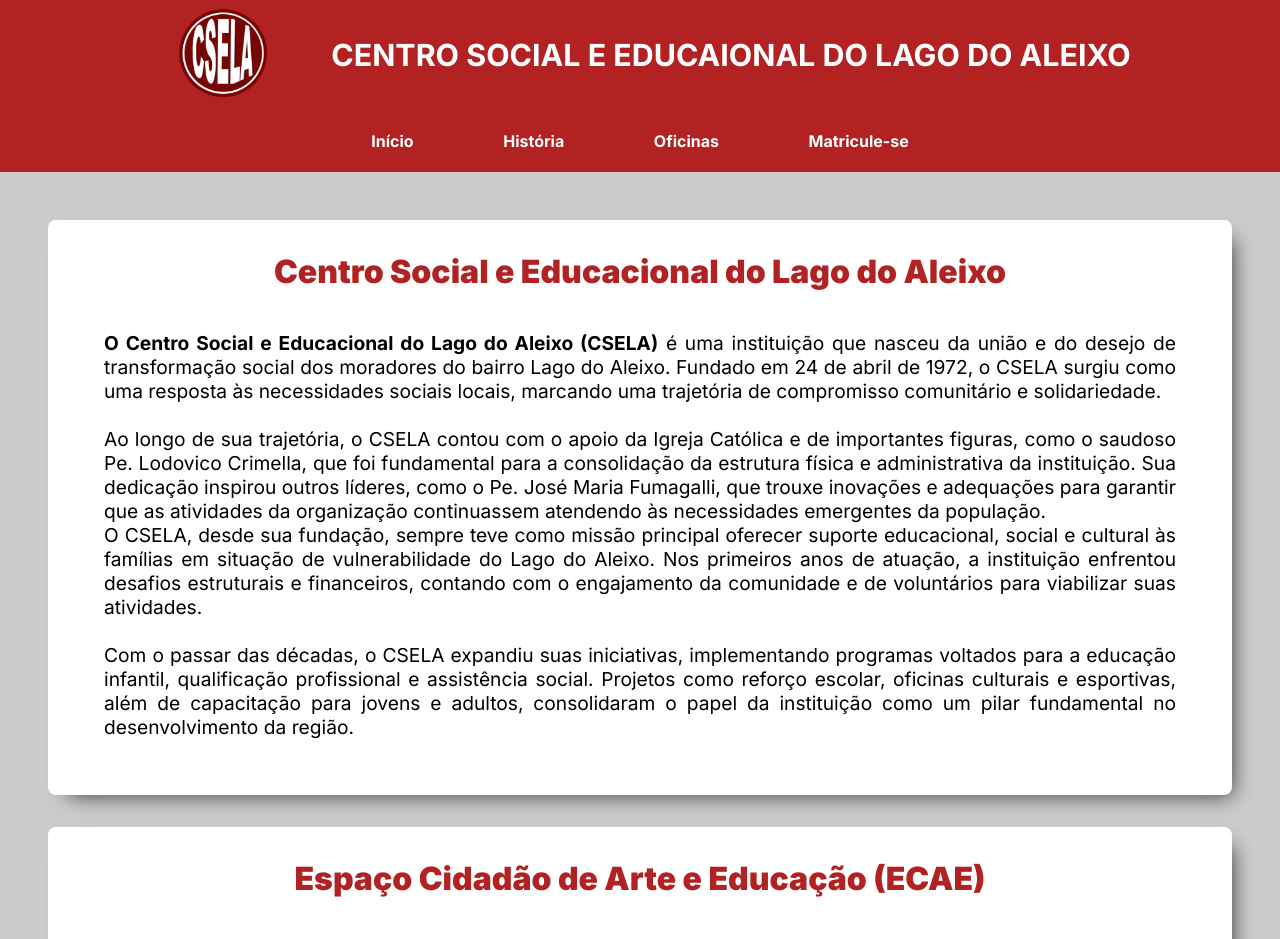
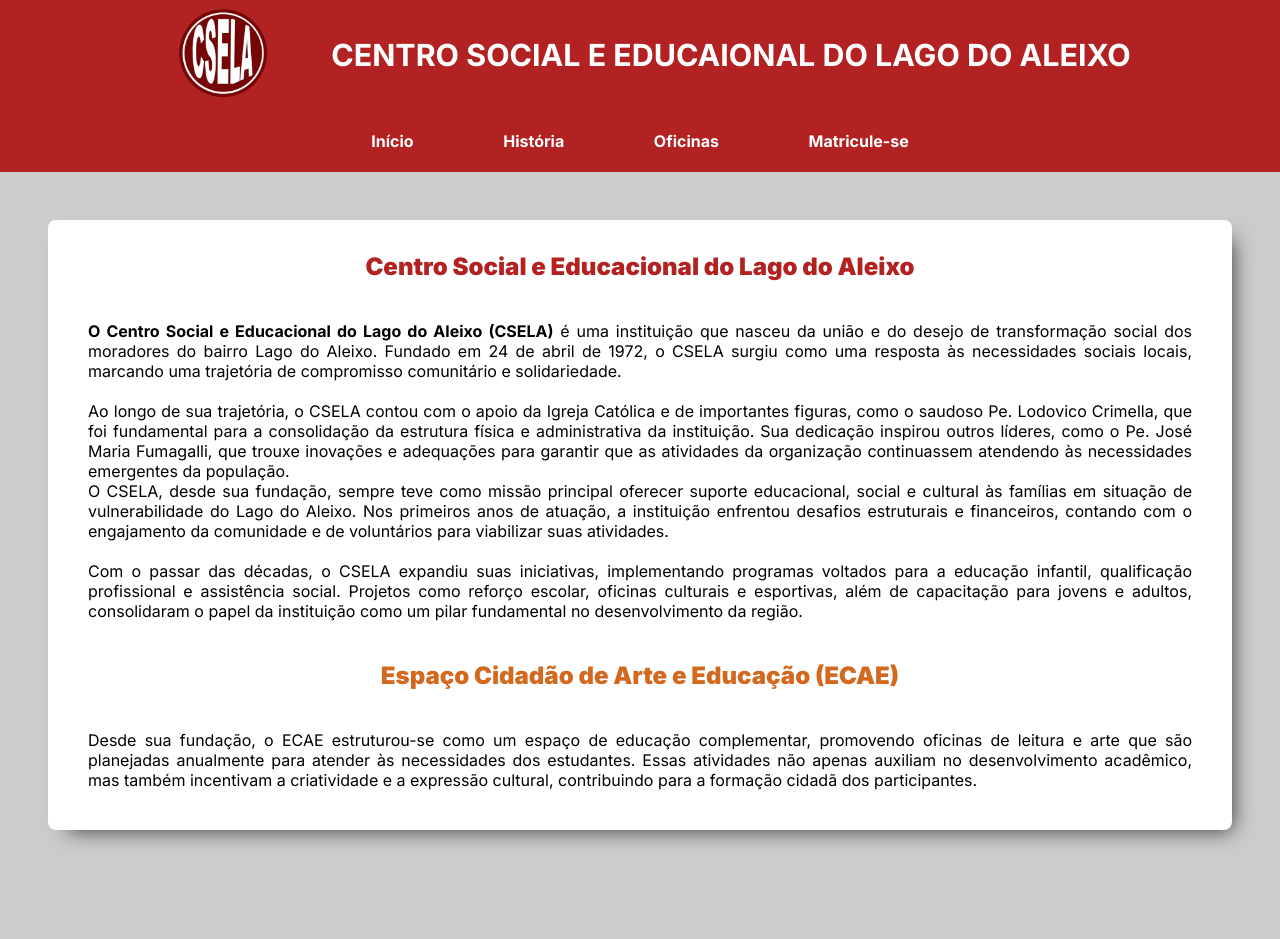
Before and after one commit to Edulira17/csela-project, a React (Vite) app in the folder frontend/: page /history in a window 1280 px wide. Shown: the top 939 px of the page. Built offline with nearby package versions, Linux system fonts and the light colour scheme.

Commit message:
refactor: simplifica a estrutura do componente History e ajusta estilos dos títulos

```diff
--- a/frontend/src/pages/History/History.tsx
+++ b/frontend/src/pages/History/History.tsx
@@ -1,21 +1,19 @@
 import {
   HistoryContainer,
-  HistoryContent, TextContainer,
-  TitleContainer,
-  TitleHistory
+  HistoryContent,
+  TextContainer,
+  TitleHistory,
 } from "./style";
 
 const History = () => {
   return (
     <HistoryContainer>
       <HistoryContent>
-        <TitleContainer>
-          <TitleHistory>
-            Centro Social e Educacional do Lago do Aleixo
-          </TitleHistory>
-        </TitleContainer>
+        <TitleHistory color="#b22222">
+          Centro Social e Educacional do Lago do Aleixo
+        </TitleHistory>
         <TextContainer>
-          <article className="text-history">
+          <article>
             <section>
               <strong>
                 O Centro Social e Educacional do Lago do Aleixo (CSELA)
@@ -23,8 +21,8 @@ const History = () => {
               é uma instituição que nasceu da união e do desejo de transformação
               social dos moradores do bairro Lago do Aleixo. Fundado em 24 de
               abril de 1972, o CSELA surgiu como uma resposta às necessidades
-              sociais locais, marcando uma trajetória de compromisso comunitário e
-              solidariedade.
+              sociais locais, marcando uma trajetória de compromisso comunitário
+              e solidariedade.
               <br />
               <br />
               Ao longo de sua trajetória, o CSELA contou com o apoio da Igreja
@@ -37,28 +35,36 @@ const History = () => {
               população.
             </section>
             <section>
-              O CSELA, desde sua fundação, sempre teve como missão principal oferecer suporte educacional, social e cultural às famílias em situação de vulnerabilidade do Lago do Aleixo. Nos primeiros anos de atuação, a instituição enfrentou desafios estruturais e financeiros, contando com o engajamento da comunidade e de voluntários para viabilizar suas atividades.
+              O CSELA, desde sua fundação, sempre teve como missão principal
+              oferecer suporte educacional, social e cultural às famílias em
+              situação de vulnerabilidade do Lago do Aleixo. Nos primeiros anos
+              de atuação, a instituição enfrentou desafios estruturais e
+              financeiros, contando com o engajamento da comunidade e de
+              voluntários para viabilizar suas atividades.
               <br />
               <br />
-              Com o passar das décadas, o CSELA expandiu suas iniciativas, implementando programas voltados para a educação infantil, qualificação profissional e assistência social. Projetos como reforço escolar, oficinas culturais e esportivas, além de capacitação para jovens e adultos, consolidaram o papel da instituição como um pilar fundamental no desenvolvimento da região.
+              Com o passar das décadas, o CSELA expandiu suas iniciativas,
+              implementando programas voltados para a educação infantil,
+              qualificação profissional e assistência social. Projetos como
+              reforço escolar, oficinas culturais e esportivas, além de
+              capacitação para jovens e adultos, consolidaram o papel da
+              instituição como um pilar fundamental no desenvolvimento da
+              região.
             </section>
           </article>
         </TextContainer>
-      </HistoryContent>
-
-      <HistoryContent>
-        <TitleContainer>
-          <TitleHistory>Espaço Cidadão de Arte e Educação (ECAE)</TitleHistory>
-        </TitleContainer>
+        {/*Part 2*/}
+        <TitleHistory color="#D2691E">Espaço Cidadão de Arte e Educação (ECAE)</TitleHistory>
         <TextContainer>
-          <article className="text-history">
+          <article>
             <section>
-              O Espaço Cidadão de Arte e Educação <strong>(ECAE)</strong> surgiu em 2003 como uma extensão das atividades do Centro Social e Educacional do Lago do Aleixo (CSELA), com o objetivo de oferecer suporte educacional e cultural a crianças e adolescentes da comunidade. A iniciativa nasceu da necessidade de atender alunos que enfrentavam dificuldades na leitura e na escrita, proporcionando-lhes um ambiente de aprendizado mais dinâmico e acessível.
-            </section>
-            <br />
-            <br />
-            <section>
-              Desde sua fundação, o ECAE estruturou-se como um espaço de educação complementar, promovendo oficinas de leitura e arte que são planejadas anualmente para atender às necessidades dos estudantes. Essas atividades não apenas auxiliam no desenvolvimento acadêmico, mas também incentivam a criatividade e a expressão cultural, contribuindo para a formação cidadã dos participantes.
+              Desde sua fundação, o ECAE estruturou-se como um espaço de
+              educação complementar, promovendo oficinas de leitura e arte que
+              são planejadas anualmente para atender às necessidades dos
+              estudantes. Essas atividades não apenas auxiliam no
+              desenvolvimento acadêmico, mas também incentivam a criatividade e
+              a expressão cultural, contribuindo para a formação cidadã dos
+              participantes.
             </section>
           </article>
         </TextContainer>
--- a/frontend/src/pages/History/style.ts
+++ b/frontend/src/pages/History/style.ts
@@ -9,46 +9,41 @@ export const HistoryContainer = styled.div`
   flex-direction: column;
   gap: 2rem;
 `
+interface TitleProps {
+  color?: string
+}
 
-export const TitleHistory = styled.h1`
-  font-size: 2rem;
+export const TitleHistory = styled.h1<TitleProps>`
+  font-size: 1.5rem;
   font-weight: 900;
-  color: #b22222;
-
+  color: ${({color}) => color || "#b2222"};
+  text-align: center;
+  padding: 1rem;
 `
 
 export const HistoryContent = styled.div`
   max-width: 1280px;
   margin: 0 auto;
-  padding: 2rem;
-
   display: flex;
   flex-direction: column;
   align-items: center;
+  padding: 1rem;
 
-  gap: 1rem;
+
   background-color: #fff;
   border-radius: 8px;
   box-shadow: 10px 10px 20px -10px rgba(0,0,0,0.75);
+`
 
-  .text-history {
-    font-size: 1.2rem;
-  }
-`
+
 
 export const TextContainer = styled.div`
   max-width: 100%;
   text-align: justify;
   padding: 1.5rem;
+
+  @media screen and (max-width: 768px){
+    font-size: .8rem;
+    padding: .5rem;
+  }
 `
-
-export const TitleContainer = styled.div`
-  display: flex;
-  align-items: center;
-`
-
-export const Illustration = styled.img`
-  width: 90px;
-  height: auto;
-
-`
```
